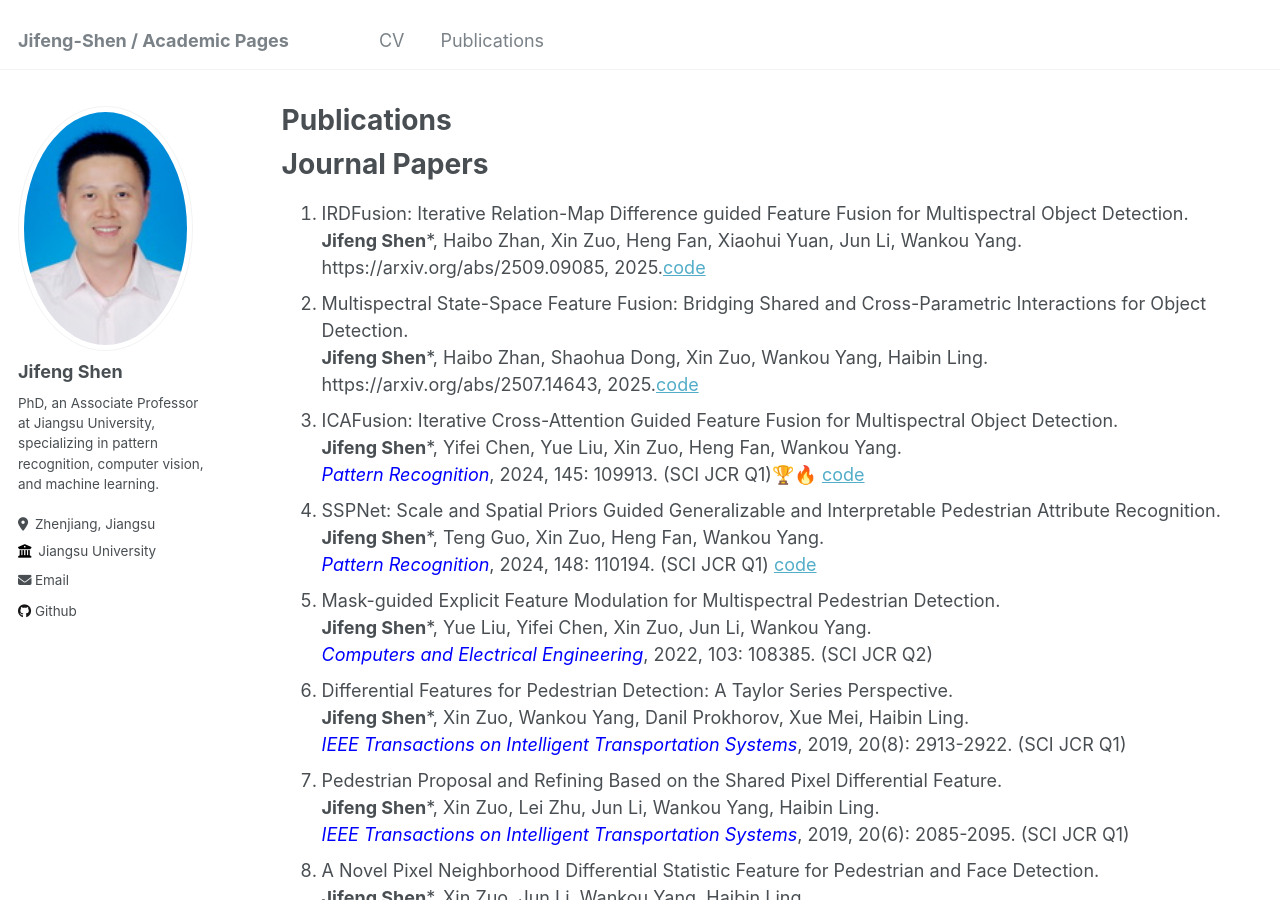
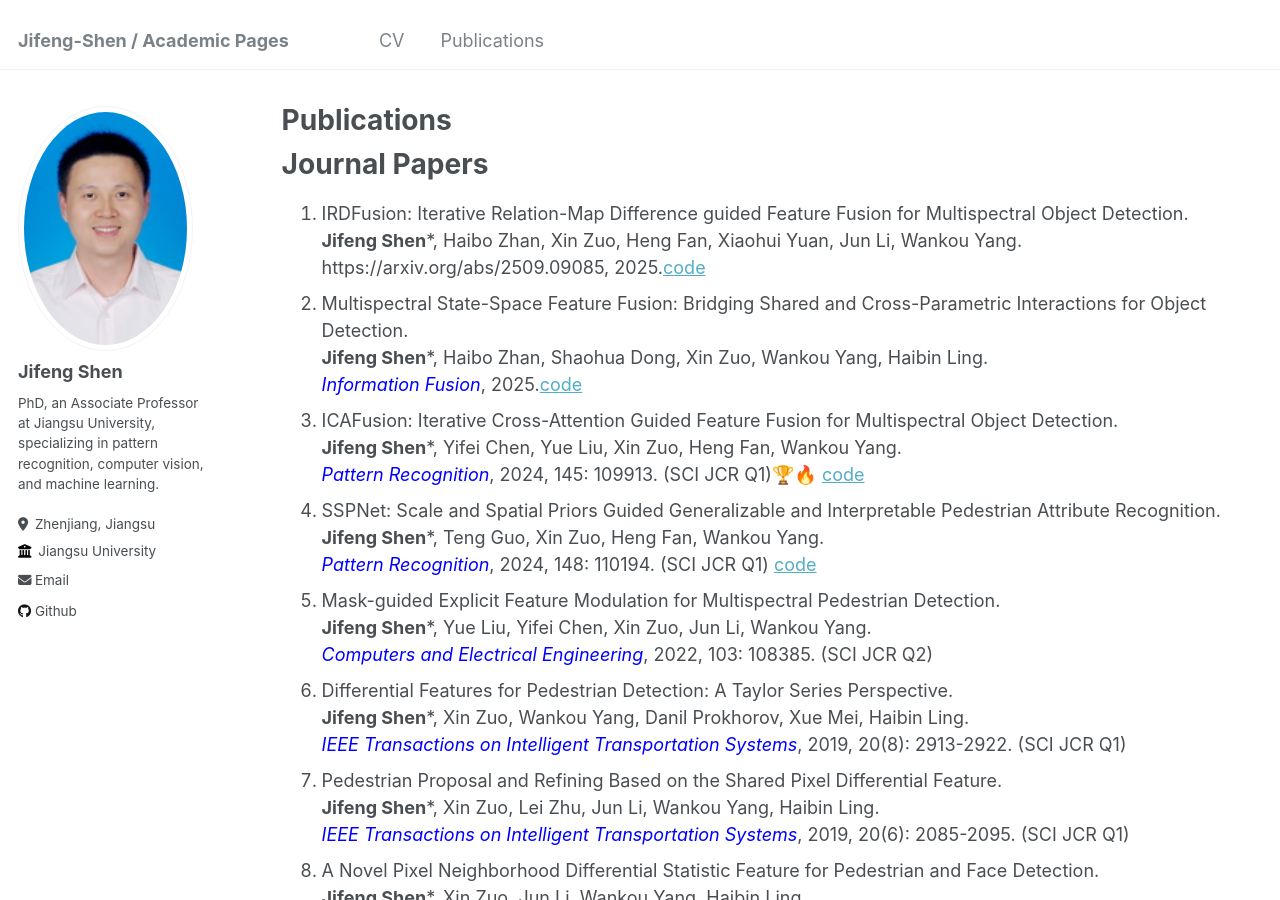
Before and after one commit to jifeng-shen/jifeng-shen.github.io, a Jekyll site: the page built from _pages/publications.md, in a window 1280 px wide and 900 px high. Built offline with Jekyll 4.4.1, drawn with Linux system fonts in a browser that asks for light colours.

Commit message:
Update publications.md

```diff
--- a/_pages/publications.md
+++ b/_pages/publications.md
@@ -12,7 +12,7 @@ author_profile: true
    https://arxiv.org/abs/2509.09085, 2025.[code](https://github.com/61s61min/IRDFusion)
 2. Multispectral State-Space Feature Fusion: Bridging Shared and Cross-Parametric Interactions for Object Detection.
    **Jifeng Shen**\*, Haibo Zhan, Shaohua Dong, Xin Zuo, Wankou Yang, Haibin Ling.
-   https://arxiv.org/abs/2507.14643, 2025.[code](https://github.com/61s61min/MS2Fusion)
+   *<font color="blue">Information Fusion</font>*, 2025.[code](https://github.com/61s61min/MS2Fusion)
 3. ICAFusion: Iterative Cross-Attention Guided Feature Fusion for Multispectral Object Detection.
    **Jifeng Shen**\*, Yifei Chen, Yue Liu, Xin Zuo, Heng Fan, Wankou Yang.
    *<font color="blue">Pattern Recognition</font>*, 2024, 145: 109913. (SCI JCR Q1)🏆🔥 [code](https://github.com/chanchanchan97/ICAFusion)
```
